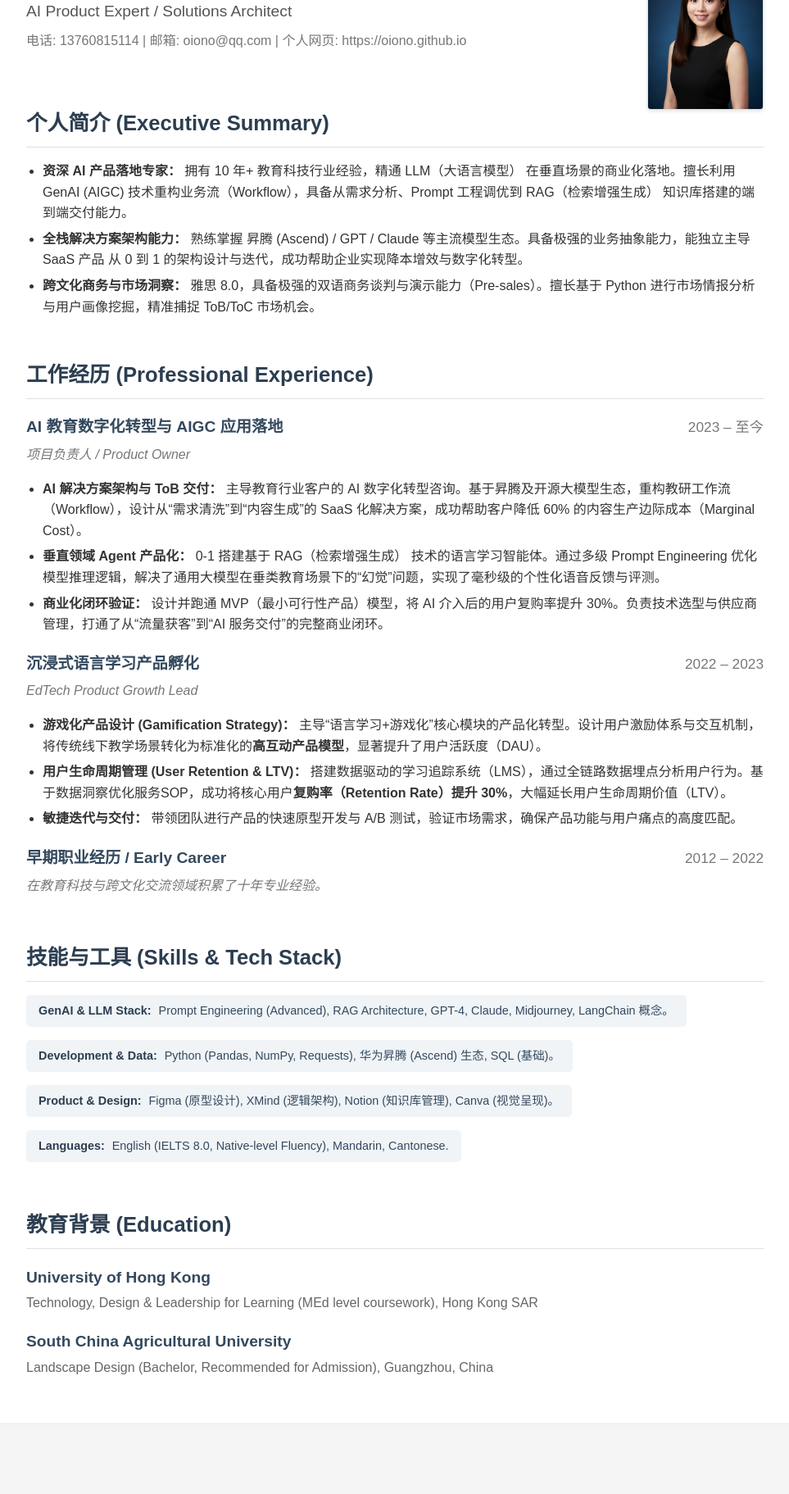
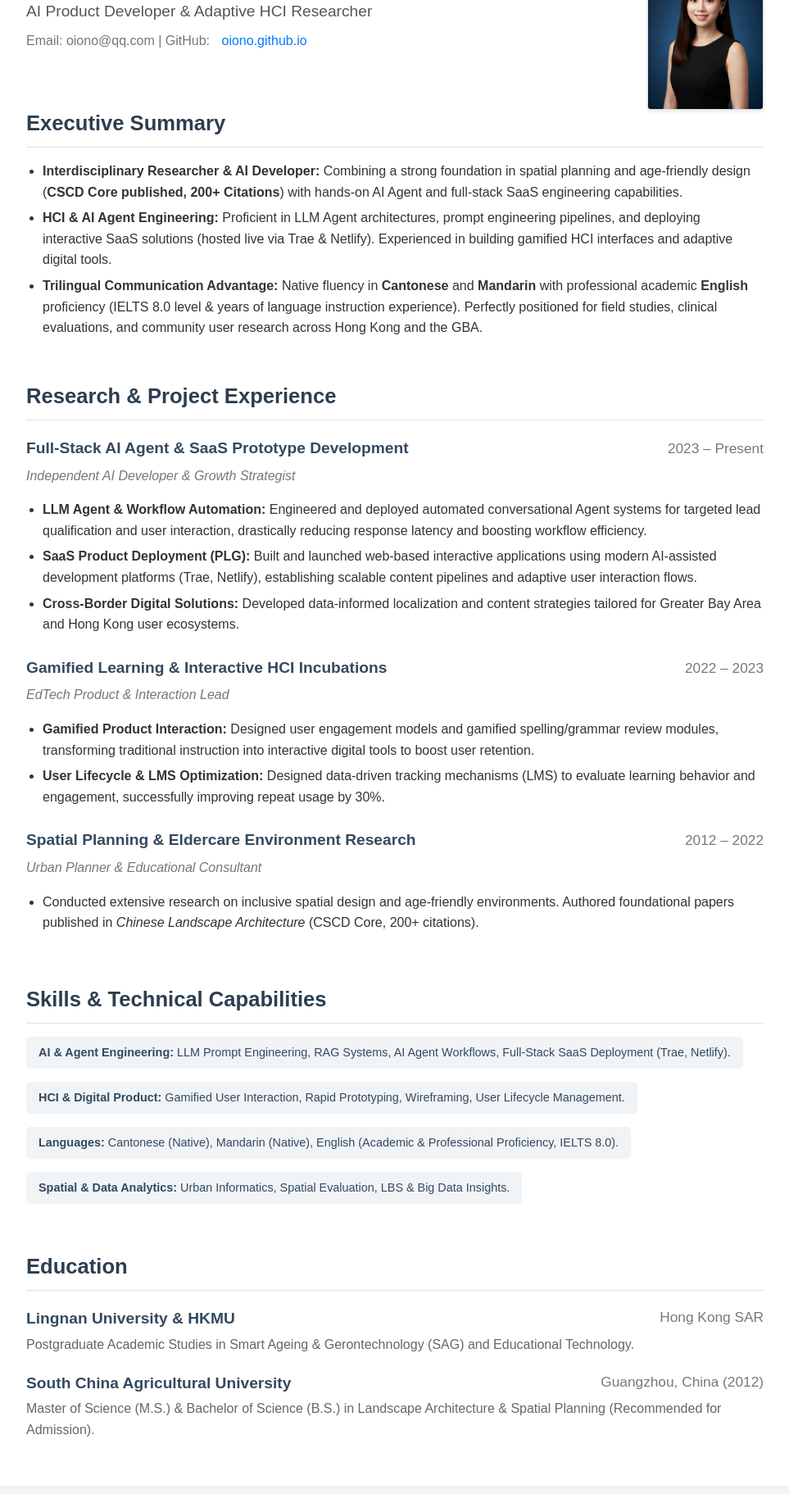
Before and after one commit to oiono/oiono.github.io, a plain HTML site: page index.html in a window 1280 px wide. Shown: the part 120-1943 px from the top of the page at 82% size, without its empty margins (158-1121 px from the left). Before the commit the page ends 1866 px from the top, so only its background shows below. Drawn offline with Linux system fonts and the light colour scheme.

Commit message:
Revise index.html for profile update and styling
Updated the language attribute, title, and various sections to reflect a more professional and academic profile. Adjusted styles and content for better clarity and presentation.

```diff
--- a/index.html
+++ b/index.html
@@ -1,9 +1,9 @@
 <!DOCTYPE html>
-<html lang="zh-CN">
+<html lang="en">
 <head>
     <meta charset="UTF-8">
     <meta name="viewport" content="width=device-width, initial-scale=1.0">
-    <title>AI Product Expert - Resume</title>
+    <title>Xiliang Feng - Academic & AI Product Profile</title>
     <style>
         /* Basic Reset & Font */
         body {
@@ -18,10 +18,9 @@
         /* Container for the whole resume */
         .resume-container {
             max-width: 900px;
-            /* 整体上移调整：将顶部 margin 从 30px 减少到 10px 左右，以达到内容上移的效果 */
             margin: 10px auto;
             background-color: #fff;
-            box-shadow: 0 0px 10px rgba(0, 0, 0, 0.05); /* 稍微调整阴影 */
+            box-shadow: 0 0px 10px rgba(0, 0, 0, 0.05);
             padding: 40px;
             border-radius: 8px;
             display: grid;
@@ -34,10 +33,10 @@
             display: flex;
             justify-content: space-between;
             align-items: flex-start;
-            padding-bottom: 0px; /* 减少 Header 底部内边距 */
-            margin-bottom: 5px; /* 进一步减少 Header 底部外边距，以达到内容上移的效果 */
+            padding-bottom: 0px;
+            margin-bottom: 5px;
             position: relative;
-            min-height: 160px; /* 调整预留空间 */
+            min-height: 160px;
         }
 
         .header h1 {
@@ -52,19 +51,17 @@
             color: #555;
             margin-top: 5px;
             font-weight: 500;
-            /* 增加 title 下方与联系方式的间距 */
             margin-bottom: 8px;
         }
 
-        /* --- 联系信息的新样式和位置 --- */
+        /* Contact Info */
         .header .contact-info-below {
-            /* 确保它在 title 下方 */
-            font-size: 1em; /* 区分：略大于右上角 0.9em 的字体 */
-            color: #777; /* 区分：颜色比标题淡 */
+            font-size: 1em;
+            color: #777;
             text-align: left;
             line-height: 1.5;
-            margin-top: 0px; /* 紧贴 title */
-            margin-bottom: 10px; /* 与下方 "个人简介" 的间距 */
+            margin-top: 0px;
+            margin-bottom: 10px;
         }
         .header .contact-info-below a {
             color: #007bff;
@@ -74,14 +71,11 @@
         .header .contact-info-below a:hover {
             text-decoration: underline;
         }
-        /* 隐藏原右上角联系信息，只保留电话和照片的定位 */
         .header .contact-info-top {
-            display: none; /* 隐藏原右上角联系信息 */
+            display: none;
         }
-        /* ---------------------------------- */
 
-
-        /* Contact Info and Photo Wrapper (Right Section) */
+        /* Right Section (Photo) */
         .header .right-section {
             display: flex;
             flex-direction: column;
@@ -92,7 +86,6 @@
             padding-left: 20px;
         }
 
-        /* Profile Photo Styling */
         .profile-photo {
             width: 140px;
             height: auto;
@@ -100,7 +93,7 @@
             border: 1px solid #e0e0e0;
             border-radius: 4px;
             box-shadow: 0 2px 4px rgba(0, 0, 0, 0.1);
-            margin-top: 10px; /* 使照片在最右侧顶部留出一些空间 */
+            margin-top: 10px;
         }
 
         /* Section Headings */
@@ -109,31 +102,27 @@
             color: #2c3e50;
             border-bottom: 1px solid #e0e0e0;
             padding-bottom: 8px;
-            /* 整体上移调整：进一步减少顶部外边距 */
             margin-top: 15px;
             margin-bottom: 15px;
             font-weight: 600;
         }
 
-        /* General List Styling for Experience/Projects */
+        /* Lists */
         ul {
             list-style-type: disc;
             padding-left: 20px;
-            margin-bottom: 15px; /* 减少底部外边距，以达到内容上移的效果 */
+            margin-bottom: 15px;
         }
 
         ul li {
-            margin-bottom: 6px; /* 减少列表项间距 */
+            margin-bottom: 6px;
             line-height: 1.6;
         }
 
-        /* ... 其他样式保持不变 ... */
-
         .experience-item, .project-item {
-            margin-bottom: 20px; /* 减少工作经历项之间的间距 */
+            margin-bottom: 25px;
         }
 
-        /* 保持其他样式不变 */
         .experience-item h3, .project-item h3 {
             font-size: 1.2em;
             color: #34495e;
@@ -157,11 +146,6 @@
             font-weight: normal;
         }
 
-        .experience-item .description, .project-item .description {
-            font-size: 1em;
-            margin-top: 5px;
-        }
-
         /* Skills Section */
         .skills-list {
             list-style: none;
@@ -179,12 +163,8 @@
             color: #34495e;
             font-weight: 500;
         }
-        .skills-list strong {
-            color: #2c3e50;
-            margin-right: 5px;
-        }
 
-        /* Education Section */
+        /* Education */
         .education-item {
             margin-bottom: 15px;
         }
@@ -193,13 +173,20 @@
             color: #34495e;
             margin-bottom: 3px;
             font-weight: 600;
+            display: flex;
+            justify-content: space-between;
         }
         .education-item .details {
             font-size: 1em;
             color: #666;
         }
+        .education-item .date {
+            font-size: 0.9em;
+            color: #777;
+            font-weight: normal;
+        }
 
-        /* Responsive adjustments for smaller screens */
+        /* Mobile */
         @media (max-width: 768px) {
             .resume-container {
                 margin: 20px;
@@ -220,23 +207,17 @@
                 padding-left: 0;
             }
             .header .contact-info-top {
-                display: block; /* 移动端显示原右上角信息 */
+                display: block;
                 text-align: left;
                 margin-bottom: 10px;
             }
             .header .contact-info-below {
-                display: none; /* 移动端隐藏新加的信息 */
+                display: none;
             }
             .profile-photo {
                 width: 100px;
                 height: auto;
                 margin-top: 10px;
-            }
-            h1 {
-                font-size: 2em;
-            }
-            h2 {
-                font-size: 1.4em;
             }
         }
     </style>
@@ -245,77 +226,89 @@
     <div class="resume-container">
         <div class="header">
             <div>
-                <h1>冯希亮</h1>
-                <div class="title">AI Product Expert / Solutions Architect</div>
+                <h1>Xiliang Feng (冯希亮)</h1>
+                <div class="title">AI Product Developer & Adaptive HCI Researcher</div>
+
                 <div class="contact-info-below">
-                    电话: 13760815114 | 邮箱: oiono@qq.com | 个人网页: https://oiono.github.io
+                    <div style="margin-bottom: 5px;">
+                        Email: oiono@qq.com | GitHub:
+                        <a href="https://oiono.github.io" target="_blank">oiono.github.io</a>
+                    </div>
                 </div>
             </div>
+
             <div class="right-section">
-                <div class="contact-info-top">
-                    </div>
+                <div class="contact-info-top"></div>
                 <img src="最终版 朝向正确.jpg" alt="Professional Headshot" class="profile-photo">
             </div>
         </div>
 
         <section class="section">
-            <h2>个人简介 (Executive Summary)</h2>
+            <h2>Executive Summary</h2>
             <ul>
-                <li><strong>资深 AI 产品落地专家：</strong> 拥有 10 年+ 教育科技行业经验，精通 LLM（大语言模型） 在垂直场景的商业化落地。擅长利用 GenAI (AIGC) 技术重构业务流（Workflow），具备从需求分析、Prompt 工程调优到 RAG（检索增强生成） 知识库搭建的端到端交付能力。</li>
-                <li><strong>全栈解决方案架构能力：</strong> 熟练掌握 昇腾 (Ascend) / GPT / Claude 等主流模型生态。具备极强的业务抽象能力，能独立主导 SaaS 产品 从 0 到 1 的架构设计与迭代，成功帮助企业实现降本增效与数字化转型。</li>
-                <li><strong>跨文化商务与市场洞察：</strong> 雅思 8.0，具备极强的双语商务谈判与演示能力（Pre-sales）。擅长基于 Python 进行市场情报分析与用户画像挖掘，精准捕捉 ToB/ToC 市场机会。</li>
+                <li><strong>Interdisciplinary Researcher & AI Developer:</strong> Combining a strong foundation in spatial planning and age-friendly design (<strong>CSCD Core published, 200+ Citations</strong>) with hands-on AI Agent and full-stack SaaS engineering capabilities.</li>
+                <li><strong>HCI & AI Agent Engineering:</strong> Proficient in LLM Agent architectures, prompt engineering pipelines, and deploying interactive SaaS solutions (hosted live via Trae & Netlify). Experienced in building gamified HCI interfaces and adaptive digital tools.</li>
+                <li><strong>Trilingual Communication Advantage:</strong> Native fluency in <strong>Cantonese</strong> and <strong>Mandarin</strong> with professional academic <strong>English</strong> proficiency (IELTS 8.0 level & years of language instruction experience). Perfectly positioned for field studies, clinical evaluations, and community user research across Hong Kong and the GBA.</li>
             </ul>
         </section>
 
         <section class="section">
-            <h2>工作经历 (Professional Experience)</h2>
+            <h2>Research & Project Experience</h2>
 
             <div class="experience-item">
-                <h3><span>AI 教育数字化转型与 AIGC 应用落地</span> <span class="date">2023 – 至今</span></h3>
-                <div class="role">项目负责人 / Product Owner</div>
+                <h3><span>Full-Stack AI Agent & SaaS Prototype Development</span> <span class="date">2023 – Present</span></h3>
+                <div class="role">Independent AI Developer & Growth Strategist</div>
                 <ul>
-                    <li><strong>AI 解决方案架构与 ToB 交付：</strong> 主导教育行业客户的 AI 数字化转型咨询。基于昇腾及开源大模型生态，重构教研工作流（Workflow），设计从“需求清洗”到“内容生成”的 SaaS 化解决方案，成功帮助客户降低 60% 的内容生产边际成本（Marginal Cost）。</li>
-                    <li><strong>垂直领域 Agent 产品化：</strong> 0-1 搭建基于 RAG（检索增强生成） 技术的语言学习智能体。通过多级 Prompt Engineering 优化模型推理逻辑，解决了通用大模型在垂类教育场景下的“幻觉”问题，实现了毫秒级的个性化语音反馈与评测。</li>
-                    <li><strong>商业化闭环验证：</strong> 设计并跑通 MVP（最小可行性产品）模型，将 AI 介入后的用户复购率提升 30%。负责技术选型与供应商管理，打通了从“流量获客”到“AI 服务交付”的完整商业闭环。</li>
+                    <li><strong>LLM Agent & Workflow Automation:</strong> Engineered and deployed automated conversational Agent systems for targeted lead qualification and user interaction, drastically reducing response latency and boosting workflow efficiency.</li>
+                    <li><strong>SaaS Product Deployment (PLG):</strong> Built and launched web-based interactive applications using modern AI-assisted development platforms (Trae, Netlify), establishing scalable content pipelines and adaptive user interaction flows.</li>
+                    <li><strong>Cross-Border Digital Solutions:</strong> Developed data-informed localization and content strategies tailored for Greater Bay Area and Hong Kong user ecosystems.</li>
                 </ul>
             </div>
 
             <div class="experience-item">
-                <h3><span>沉浸式语言学习产品孵化</span> <span class="date">2022 – 2023</span></h3>
-                <div class="role">EdTech Product Growth Lead</div>
+                <h3><span>Gamified Learning & Interactive HCI Incubations</span> <span class="date">2022 – 2023</span></h3>
+                <div class="role">EdTech Product & Interaction Lead</div>
                 <ul>
-                    <li><strong>游戏化产品设计 (Gamification Strategy)：</strong> 主导“语言学习+游戏化”核心模块的产品化转型。设计用户激励体系与交互机制，将传统线下教学场景转化为标准化的<strong>高互动产品模型</strong>，显著提升了用户活跃度（DAU）。</li>
-                    <li><strong>用户生命周期管理 (User Retention & LTV)：</strong> 搭建数据驱动的学习追踪系统（LMS），通过全链路数据埋点分析用户行为。基于数据洞察优化服务SOP，成功将核心用户<strong>复购率（Retention Rate）提升 30%</strong>，大幅延长用户生命周期价值（LTV）。</li>
-                    <li><strong>敏捷迭代与交付：</strong> 带领团队进行产品的快速原型开发与 A/B 测试，验证市场需求，确保产品功能与用户痛点的高度匹配。</li>
+                    <li><strong>Gamified Product Interaction:</strong> Designed user engagement models and gamified spelling/grammar review modules, transforming traditional instruction into interactive digital tools to boost user retention.</li>
+                    <li><strong>User Lifecycle & LMS Optimization:</strong> Designed data-driven tracking mechanisms (LMS) to evaluate learning behavior and engagement, successfully improving repeat usage by 30%.</li>
                 </ul>
             </div>
 
             <div class="experience-item">
-                <h3><span>早期职业经历 / Early Career</span> <span class="date">2012 – 2022</span></h3>
-                <div class="role">在教育科技与跨文化交流领域积累了十年专业经验。</div>
+                <h3><span>Spatial Planning & Eldercare Environment Research</span> <span class="date">2012 – 2022</span></h3>
+                <div class="role">Urban Planner & Educational Consultant</div>
+                <ul>
+                    <li>Conducted extensive research on inclusive spatial design and age-friendly environments. Authored foundational papers published in <em>Chinese Landscape Architecture</em> (CSCD Core, 200+ citations).</li>
+                </ul>
             </div>
 
         </section>
 
         <section class="section">
-            <h2>技能与工具 (Skills & Tech Stack)</h2>
+            <h2>Skills & Technical Capabilities</h2>
             <ul class="skills-list">
-                <li><strong>GenAI & LLM Stack:</strong> Prompt Engineering (Advanced), RAG Architecture, GPT-4, Claude, Midjourney, LangChain 概念。</li>
-                <li><strong>Development & Data:</strong> Python (Pandas, NumPy, Requests), 华为昇腾 (Ascend) 生态, SQL (基础)。</li>
-                <li><strong>Product & Design:</strong> Figma (原型设计), XMind (逻辑架构), Notion (知识库管理), Canva (视觉呈现)。</li>
-                <li><strong>Languages:</strong> English (IELTS 8.0, Native-level Fluency), Mandarin, Cantonese.</li>
+                <li><strong>AI & Agent Engineering:</strong> LLM Prompt Engineering, RAG Systems, AI Agent Workflows, Full-Stack SaaS Deployment (Trae, Netlify).</li>
+                <li><strong>HCI & Digital Product:</strong> Gamified User Interaction, Rapid Prototyping, Wireframing, User Lifecycle Management.</li>
+                <li><strong>Languages:</strong> Cantonese (Native), Mandarin (Native), English (Academic & Professional Proficiency, IELTS 8.0).</li>
+                <li><strong>Spatial & Data Analytics:</strong> Urban Informatics, Spatial Evaluation, LBS & Big Data Insights.</li>
             </ul>
         </section>
 
         <section class="section">
-            <h2>教育背景 (Education)</h2>
+            <h2>Education</h2>
             <div class="education-item">
-                <h3>University of Hong Kong</h3>
-                <div class="details">Technology, Design & Leadership for Learning (MEd level coursework), Hong Kong SAR</div>
+                <h3>
+                    <span>Lingnan University & HKMU</span>
+                    <span class="date">Hong Kong SAR</span>
+                </h3>
+                <div class="details">Postgraduate Academic Studies in Smart Ageing & Gerontechnology (SAG) and Educational Technology.</div>
             </div>
             <div class="education-item">
-                <h3>South China Agricultural University</h3>
-                <div class="details">Landscape Design (Bachelor, Recommended for Admission), Guangzhou, China</div>
+                <h3>
+                    <span>South China Agricultural University</span>
+                    <span class="date">Guangzhou, China (2012)</span>
+                </h3>
+                <div class="details">Master of Science (M.S.) & Bachelor of Science (B.S.) in Landscape Architecture & Spatial Planning (Recommended for Admission).</div>
             </div>
         </section>
 
```
